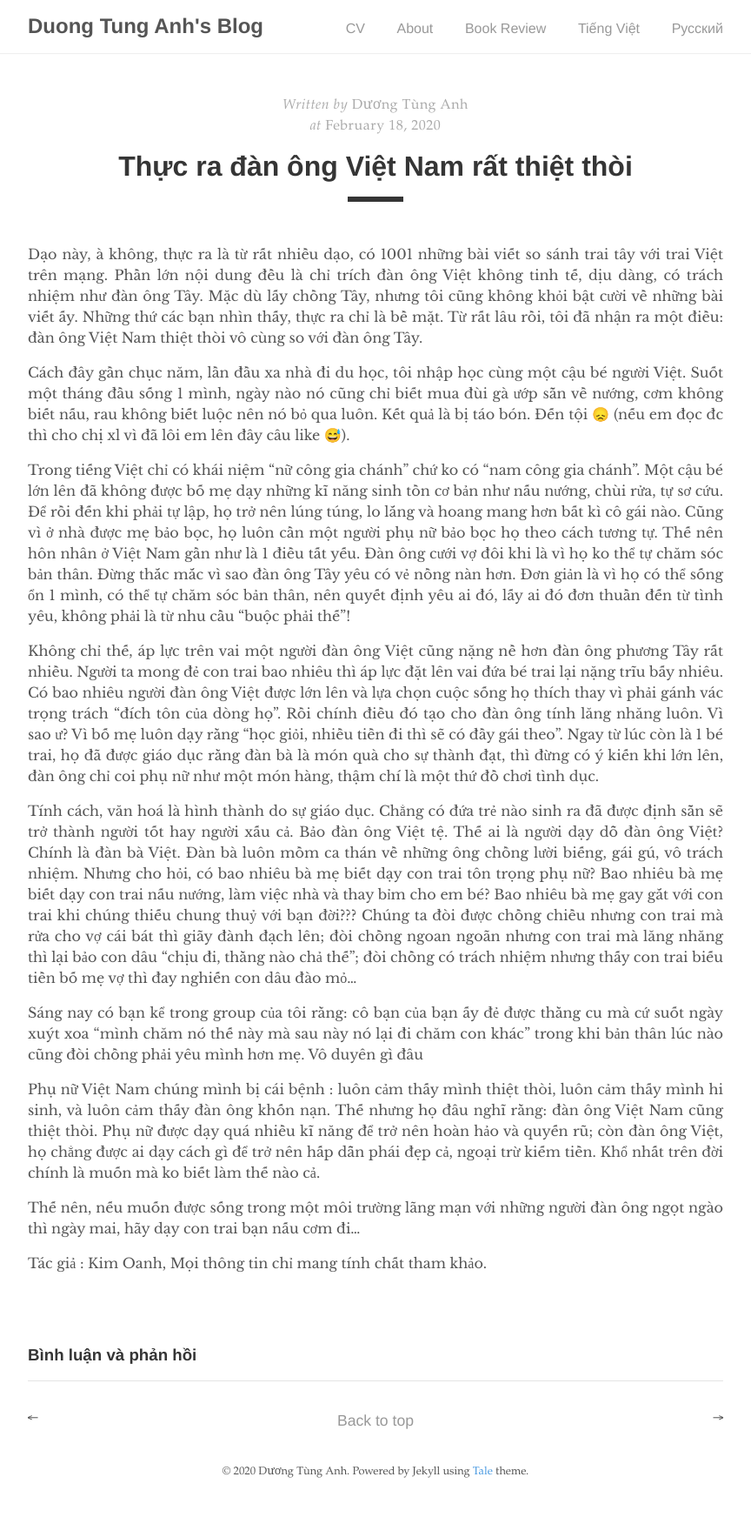
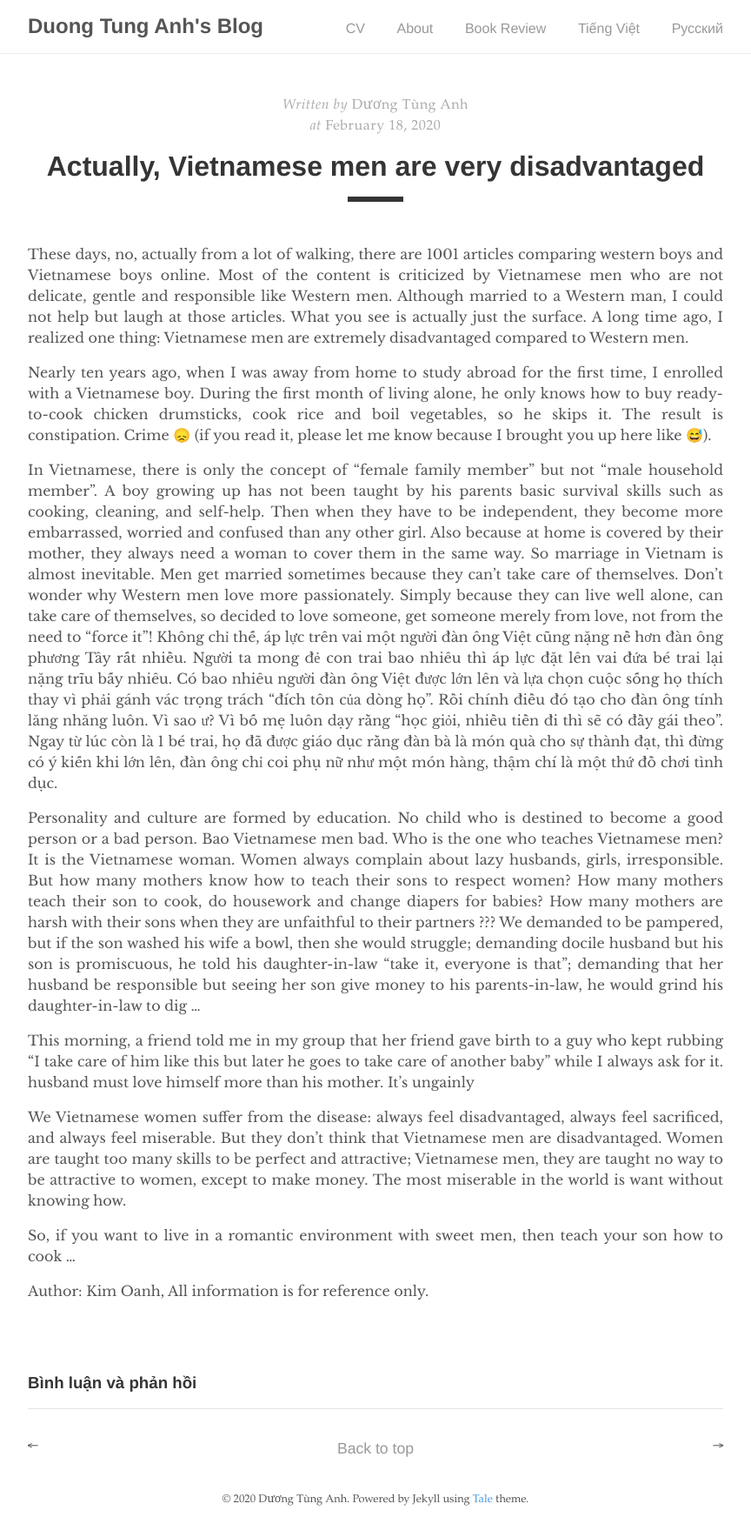
Before and after one commit to duongtunganh/en, a Jekyll site: the page built from _posts/home/2020-02-18-thuc-ra-dan-ong-vn-rat-thiet-thoi - Copy.md, in a window 1280 px wide. Shown: the whole page at 87% size, without its empty margins (208-1072 px from the left). Built offline with Jekyll 4.4.1, drawn with Linux system fonts in a browser that asks for light colours; a script that is not in the unit is left out; comment, search, counter and statistics services are not loaded; before the commit the page ends 1735 px from its top, so only the background shows below that.

Commit message:
Update 2020-02-18-thuc-ra-dan-ong-vn-rat-thiet-thoi - Copy.md

```diff
--- a/_posts/home/2020-02-18-thuc-ra-dan-ong-vn-rat-thiet-thoi - Copy.md
+++ b/_posts/home/2020-02-18-thuc-ra-dan-ong-vn-rat-thiet-thoi - Copy.md
@@ -1,25 +1,26 @@
 ---
-title: Thực ra đàn ông Việt Nam rất thiệt thòi
+title: Actually, Vietnamese men are very disadvantaged
 comments: true
 layout: post
 categories:
 - home
 ---
-Dạo này, à không, thực ra là từ rất nhiều dạo, có 1001 những bài viết so sánh trai tây với trai Việt trên mạng. Phần lớn nội dung đều là chỉ trích đàn ông Việt không tinh tế, dịu dàng, có trách nhiệm như đàn ông Tây. Mặc dù lấy chồng Tây, nhưng tôi cũng không khỏi bật cười về những bài viết ấy. Những thứ các bạn nhìn thấy, thực ra chỉ là bề mặt. Từ rất lâu rồi, tôi đã nhận ra một điều: đàn ông Việt Nam thiệt thòi vô cùng so với đàn ông Tây.
+These days, no, actually from a lot of walking, there are 1001 articles comparing western boys and Vietnamese boys online. Most of the content is criticized by Vietnamese men who are not delicate, gentle and responsible like Western men. Although married to a Western man, I could not help but laugh at those articles. What you see is actually just the surface. A long time ago, I realized one thing: Vietnamese men are extremely disadvantaged compared to Western men.
 
-Cách đây gần chục năm, lần đầu xa nhà đi du học, tôi nhập học cùng một cậu bé người Việt. Suốt một tháng đầu sống 1 mình, ngày nào nó cũng chỉ biết mua đùi gà ướp sẵn về nướng, cơm không biết nấu, rau không biết luộc nên nó bỏ qua luôn. Kết quả là bị táo bón. Đến tội 😞 (nếu em đọc đc thì cho chị xl vì đã lôi em lên đây câu like 😅).
+Nearly ten years ago, when I was away from home to study abroad for the first time, I enrolled with a Vietnamese boy. During the first month of living alone, he only knows how to buy ready-to-cook chicken drumsticks, cook rice and boil vegetables, so he skips it. The result is constipation. Crime 😞 (if you read it, please let me know because I brought you up here like 😅).
 
-Trong tiếng Việt chỉ có khái niệm “nữ công gia chánh” chứ ko có “nam công gia chánh”. Một cậu bé lớn lên đã không được bố mẹ dạy những kĩ năng sinh tồn cơ bản như nấu nướng, chùi rửa, tự sơ cứu. Để rồi đến khi phải tự lập, họ trở nên lúng túng, lo lắng và hoang mang hơn bất kì cô gái nào. Cũng vì ở nhà được mẹ bảo bọc, họ luôn cần một người phụ nữ bảo bọc họ theo cách tương tự. Thế nên hôn nhân ở Việt Nam gần như là 1 điều tất yếu. Đàn ông cưới vợ đôi khi là vì họ ko thể tự chăm sóc bản thân. Đừng thắc mắc vì sao đàn ông Tây yêu có vẻ nồng nàn hơn. Đơn giản là vì họ có thể sống ổn 1 mình, có thể tự chăm sóc bản thân, nên quyết định yêu ai đó, lấy ai đó đơn thuần đến từ tình yêu, không phải là từ nhu cầu “buộc phải thế”!
-
+In Vietnamese, there is only the concept of "female family member" but not "male household member". A boy growing up has not been taught by his parents basic survival skills such as cooking, cleaning, and self-help. Then when they have to be independent, they become more embarrassed, worried and confused than any other girl. Also because at home is covered by their mother, they always need a woman to cover them in the same way. So marriage in Vietnam is almost inevitable. Men get married sometimes because they can't take care of themselves. Don't wonder why Western men love more passionately. Simply because they can live well alone, can take care of themselves, so decided to love someone, get someone merely from love, not from the need to "force it"!
 Không chỉ thế, áp lực trên vai một người đàn ông Việt cũng nặng nề hơn đàn ông phương Tây rất nhiều. Người ta mong đẻ con trai bao nhiêu thì áp lực đặt lên vai đứa bé trai lại nặng trĩu bấy nhiêu. Có bao nhiêu người đàn ông Việt được lớn lên và lựa chọn cuộc sống họ thích thay vì phải gánh vác trọng trách “đích tôn của dòng họ”. Rồi chính điều đó tạo cho đàn ông tính lăng nhăng luôn. Vì sao ư? Vì bố mẹ luôn dạy rằng “học giỏi, nhiều tiền đi thì sẽ có đầy gái theo”. Ngay từ lúc còn là 1 bé trai, họ đã được giáo dục rằng đàn bà là món quà cho sự thành đạt, thì đừng có ý kiến khi lớn lên, đàn ông chỉ coi phụ nữ như một món hàng, thậm chí là một thứ đồ chơi tình dục.
 
-Tính cách, văn hoá là hình thành do sự giáo dục. Chẳng có đứa trẻ nào sinh ra đã được định sẵn sẽ trở thành người tốt hay người xấu cả. Bảo đàn ông Việt tệ. Thế ai là người dạy dỗ đàn ông Việt? Chính là đàn bà Việt. Đàn bà luôn mồm ca thán về những ông chồng lười biếng, gái gú, vô trách nhiệm. Nhưng cho hỏi, có bao nhiêu bà mẹ biết dạy con trai tôn trọng phụ nữ? Bao nhiêu bà mẹ biết dạy con trai nấu nướng, làm việc nhà và thay bỉm cho em bé? Bao nhiêu bà mẹ gay gắt với con trai khi chúng thiếu chung thuỷ với bạn đời??? Chúng ta đòi được chồng chiều nhưng con trai mà rửa cho vợ cái bát thì giãy đành đạch lên; đòi chồng ngoan ngoãn nhưng con trai mà lăng nhăng thì lại bảo con dâu “chịu đi, thằng nào chả thế”; đòi chồng có trách nhiệm nhưng thấy con trai biếu tiền bố mẹ vợ thì đay nghiến con dâu đào mỏ...
+Personality and culture are formed by education. No child who is destined to become a good person or a bad person. Bao Vietnamese men bad. Who is the one who teaches Vietnamese men? It is the Vietnamese woman. Women always complain about lazy husbands, girls, irresponsible. But how many mothers know how to teach their sons to respect women? How many mothers teach their son to cook, do housework and change diapers for babies? How many mothers are harsh with their sons when they are unfaithful to their partners ??? We demanded to be pampered, but if the son washed his wife a bowl, then she would struggle; demanding docile husband but his son is promiscuous, he told his daughter-in-law "take it, everyone is that"; demanding that her husband be responsible but seeing her son give money to his parents-in-law, he would grind his daughter-in-law to dig ...
 
-Sáng nay có bạn kể trong group của tôi rằng: cô bạn của bạn ấy đẻ được thằng cu mà cứ suốt ngày xuýt xoa “mình chăm nó thế này mà sau này nó lại đi chăm con khác” trong khi bản thân lúc nào cũng đòi chồng phải yêu mình hơn mẹ. Vô duyên gì đâu
 
-Phụ nữ Việt Nam chúng mình bị cái bệnh : luôn cảm thấy mình thiệt thòi, luôn cảm thấy mình hi sinh, và luôn cảm thấy đàn ông khốn nạn. Thế nhưng họ đâu nghĩ rằng: đàn ông Việt Nam cũng thiệt thòi. Phụ nữ được dạy quá nhiều kĩ năng để trở nên hoàn hảo và quyến rũ; còn đàn ông Việt, họ chẳng được ai dạy cách gì để trở nên hấp dẫn phái đẹp cả, ngoại trừ kiếm tiền. Khổ nhất trên đời chính là muốn mà ko biết làm thế nào cả.
+This morning, a friend told me in my group that her friend gave birth to a guy who kept rubbing "I take care of him like this but later he goes to take care of another baby" while I always ask for it. husband must love himself more than his mother. It's ungainly
 
-Thế nên, nếu muốn được sống trong một môi trường lãng mạn với những người đàn ông ngọt ngào thì ngày mai, hãy dạy con trai bạn nấu cơm đi...
+We Vietnamese women suffer from the disease: always feel disadvantaged, always feel sacrificed, and always feel miserable. But they don't think that Vietnamese men are disadvantaged. Women are taught too many skills to be perfect and attractive; Vietnamese men, they are taught no way to be attractive to women, except to make money. The most miserable in the world is want without knowing how.
 
-Tác giả : Kim Oanh,
-Mọi thông tin chỉ mang tính chất tham khảo.
+
+So, if you want to live in a romantic environment with sweet men, then teach your son how to cook ...
+
+Author: Kim Oanh,
+All information is for reference only.
```
